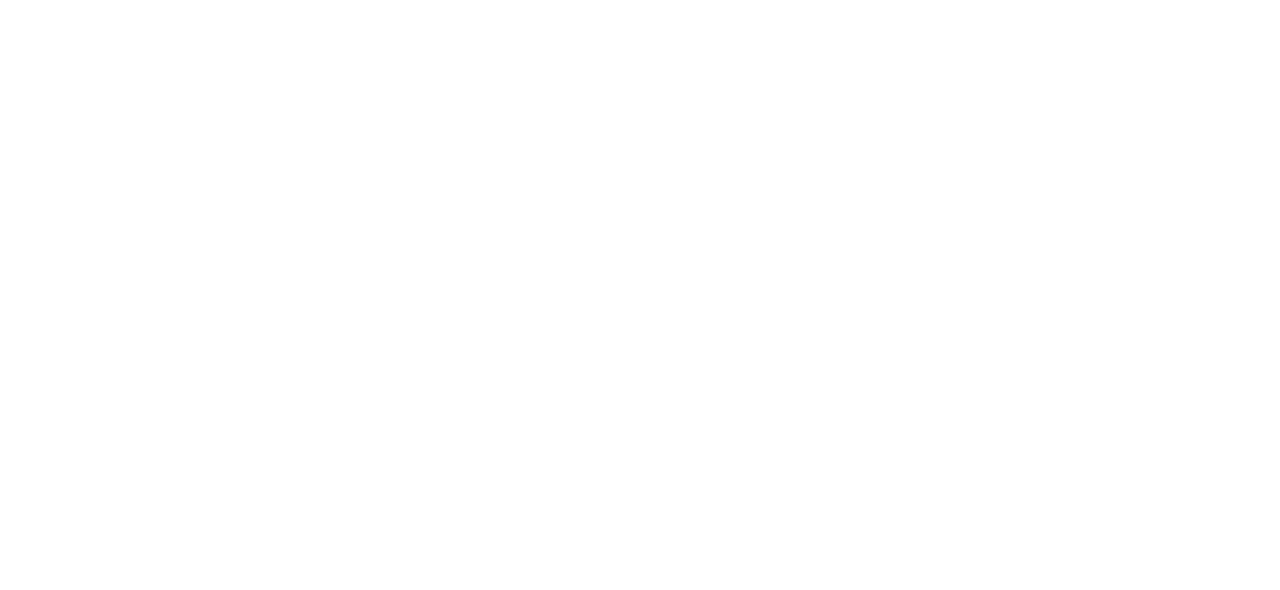
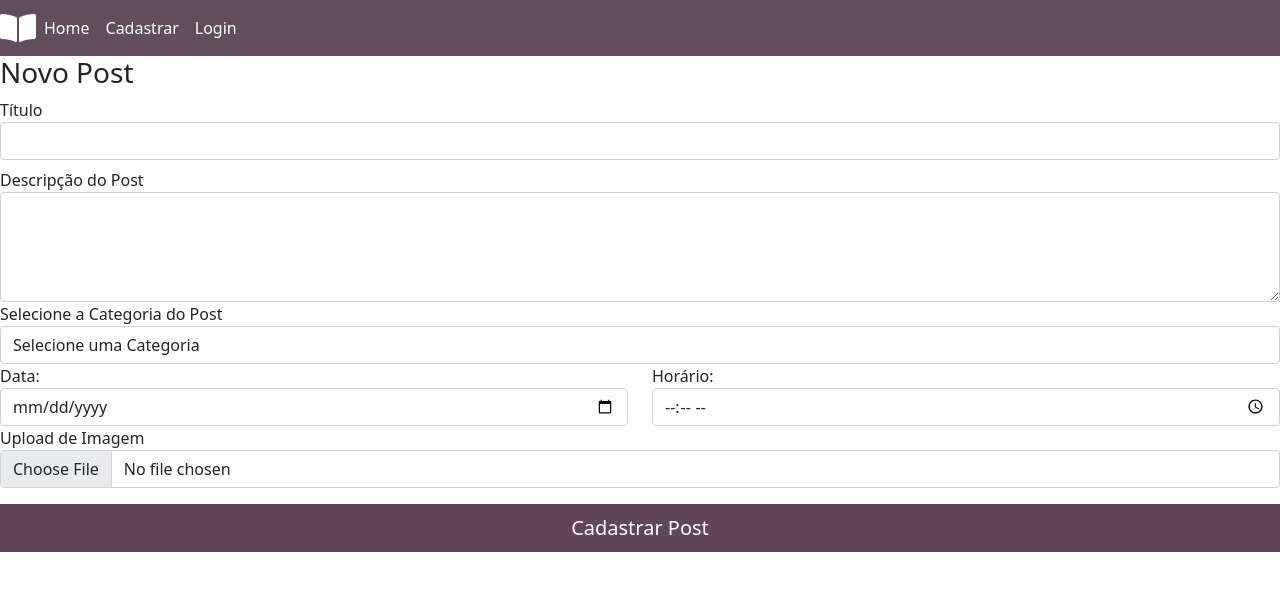
Before and after one commit to EnioAmarantes/Posts, a React (Create React App) app: page /newpost in a window 1280 px wide. Shown: the top 590 px of the page. Built offline with nearby package versions, Linux system fonts and the light colour scheme.

Commit message:
Implementado o sistema de post comunicando com Firebase

```diff
--- a/src/App.js
+++ b/src/App.js
@@ -8,6 +8,7 @@
 import NewUser from "./View/newUser";
 import Home from "./View/home";
 import LostPassword from "./View/lostPassword";
+import NewPost from "./View/newPost";
 
 function App() {
   return (
@@ -17,6 +18,7 @@
         <Route exact path="/login" component={Login} />
         <Route exact path="/newuser" component={NewUser} />
         <Route exact path="/lostpassword" component={LostPassword} />
+        <Route exact path="/newpost" component={NewPost} />
       </Router>
     </Provider>
   );
--- a/src/View/home/index.js
+++ b/src/View/home/index.js
@@ -4,7 +4,6 @@
 import { useSelector } from 'react-redux';
 
 import NavBar from "../../components/navbar";
-import { STATEMENT_OR_BLOCK_KEYS } from "@babel/types";
 
 function Home() {
     return(
--- /dev/null
+++ b/src/View/newPost/index.js
@@ -0,0 +1,116 @@
+import React, {useState} from "react";
+import { useSelector } from "react-redux";
+import "./newPost.css";
+import {Link} from "react-router-dom";
+import NavBar from "../../components/navbar";
+import firebase from "../../config/firebase";
+
+function NewPost(){
+
+    const [msgType, setMsgType] = useState();
+    const [titulo, setTitulo] = useState();
+    const [tipo, setTipo] = useState();
+    const [descricao, setDescricao] = useState();
+    const [data, setData] = useState();
+    const [hora, setHora] = useState();
+    const [imagem, setImagem] = useState();
+    const userEmail = useSelector(state => state.userEmail);
+    const [carregando, setCarregando] = useState(0);
+
+    const storage = firebase.storage();
+    const db = firebase.firestore();
+
+    function cadastrar(){
+
+        setCarregando(1);
+
+        storage.ref(`imagens/${imagem.name}`).put(imagem).then(() => {
+            db.collection(`posts`).add({
+                titulo: titulo,
+                tipo: tipo,
+                descricao: descricao,
+                data: data,
+                hora: hora,
+                image: imagem.name,
+                public: 1,
+                criacao: new Date(),
+                usuario: userEmail,
+                visualizacoes: 0
+            }).then(() => {
+                setMsgType("ok");
+                setCarregando(0);
+            }
+            ).catch(() => {
+                setMsgType("erro");
+                setCarregando(0);
+            })
+        });
+    }
+
+    return (
+        <>
+            <NavBar />
+            <div className="col-12">
+                <div className="row">
+                    <h3 className="row-auto font-weight-bold">Novo Post</h3>
+                </div>
+
+                <form>
+                    <div className="form-group mb-2">
+                        <label>Título</label>
+                        <input onChange={(e) => setTitulo(e.target.value)} type="text" className="form-control" />
+                    </div>
+                    <div className="form-group">
+                        <label>Descripção do Post</label>
+                        <textarea onChange={(e) => setDescricao(e.target.value)}className="form-control" rows="4"></textarea>
+                    </div>
+
+                    <div className="form-group">
+                        <label>Selecione a Categoria do Post</label>
+                        <select onChange={(e) => setTipo(e.target.value)}className="form-control">
+                            <option disabled selected value>Selecione uma Categoria</option>
+                            <option>Pessoal</option>
+                            <option>Universidade</option>
+                            <option>Trabalho</option>
+                            <option>Academia</option>
+                        </select>
+                    </div>
+
+                    <div className="form-group row">
+                        <div className="col-6">
+                            <label>Data:</label>
+                            <input onChange={(e) => setData(e.target.value)}type="date" className="form-control" />
+                        </div>
+                        <div className="col-6">
+                            <label>Horário:</label>
+                            <input onChange={(e) => setHora(e.target.value)}type="time" className="form-control" />
+                        </div>
+                    </div>
+
+                    <div className='form-group'>
+                        <lable>Upload de Imagem</lable>
+                        <input onChange={(e) => setImagem(e.target.files[0])}type="file" className="form-control" />
+                    </div>
+
+                    <div className="row">
+                        {
+                            carregando ?
+                            <div className="spinner-border text-secondary ms-auto" role="status">
+                                <span class="sr-only"></span>
+                            </div>
+                            : <button onClick={cadastrar} type="button" className="btn btn-lg mt-3 mb-5 btn-cadastro">Cadastrar Post</button>
+                        }
+                    </div>
+
+                </form>
+
+                <div className=" text-center my-5">
+                    {msgType == "ok" && <span><strong>Uau!</strong> Post Cadastrado com Sucesso! &#128521;</span>}
+                    {msgType == "erro" && <span><strong>Ah!</strong> Erro ao cadastrar o post! &#128533;</span>}
+                </div>
+            </div>
+        </>
+    );
+}
+
+export default NewPost;
--- /dev/null
+++ b/src/View/newPost/newPost.css
@@ -0,0 +1,9 @@
+.btn-cadastro {
+    background-color: #61465a;
+    color: #fff;
+}
+
+.btn-cadastro:hover {
+    background-color: #f11667;
+    color: #fff;
+}
--- a/src/components/navbar/index.js
+++ b/src/components/navbar/index.js
@@ -21,11 +21,11 @@
                         useSelector(state => state.userLoged) > 0 ?
                             <>
                             <li className="nav-item active">
-                                <Link className="nav-link" to="">Meus Posts</Link>
+                                <Link className="nav-link" to="#">Meus Posts</Link>
                             </li>
 
                             <li className="nav-item active">
-                                <Link className="nav-link" to="">Publicar Post </Link>
+                                <Link className="nav-link" to="newpost">Publicar Post </Link>
                             </li>
 
                             <li className="nav-item active">
```
